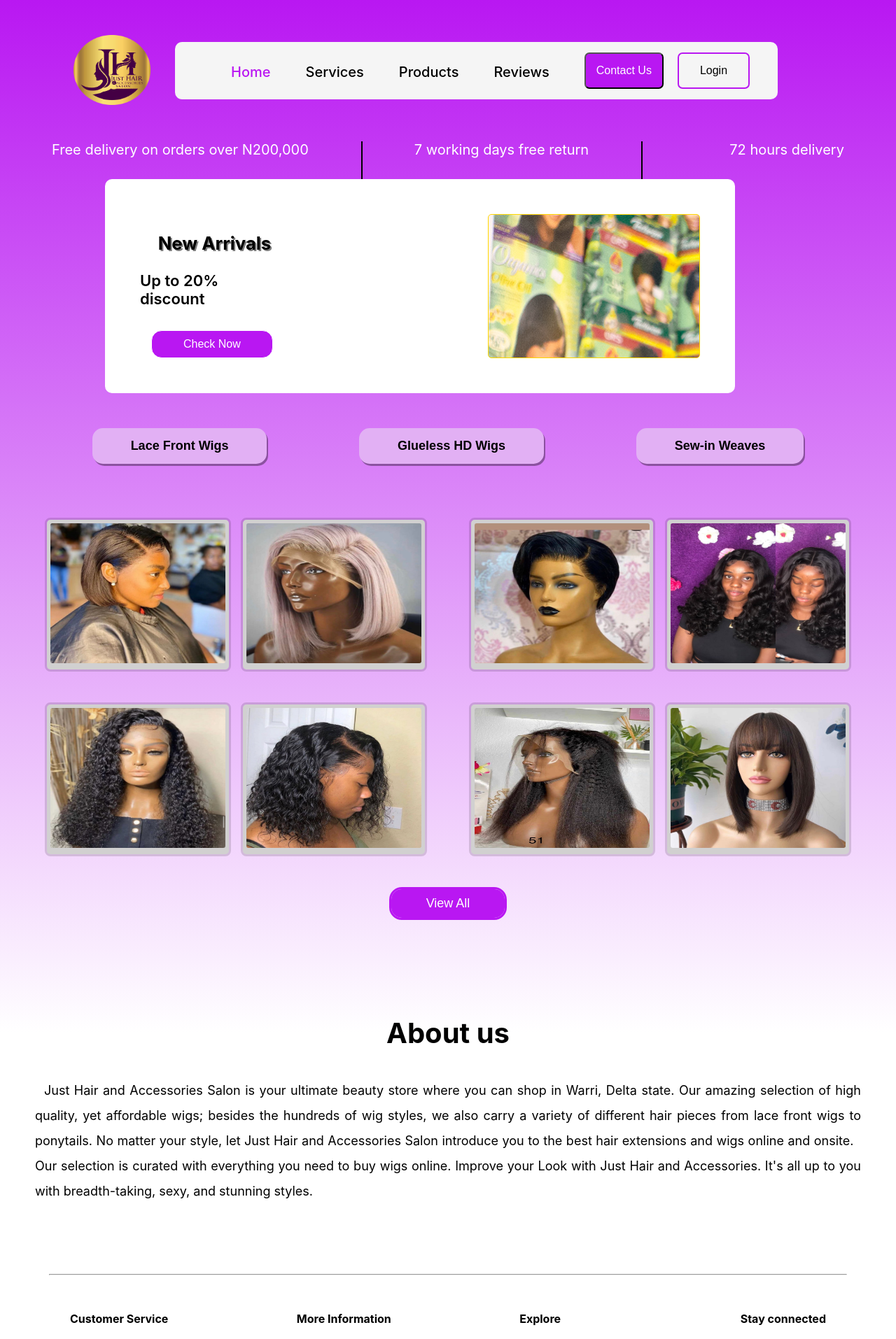
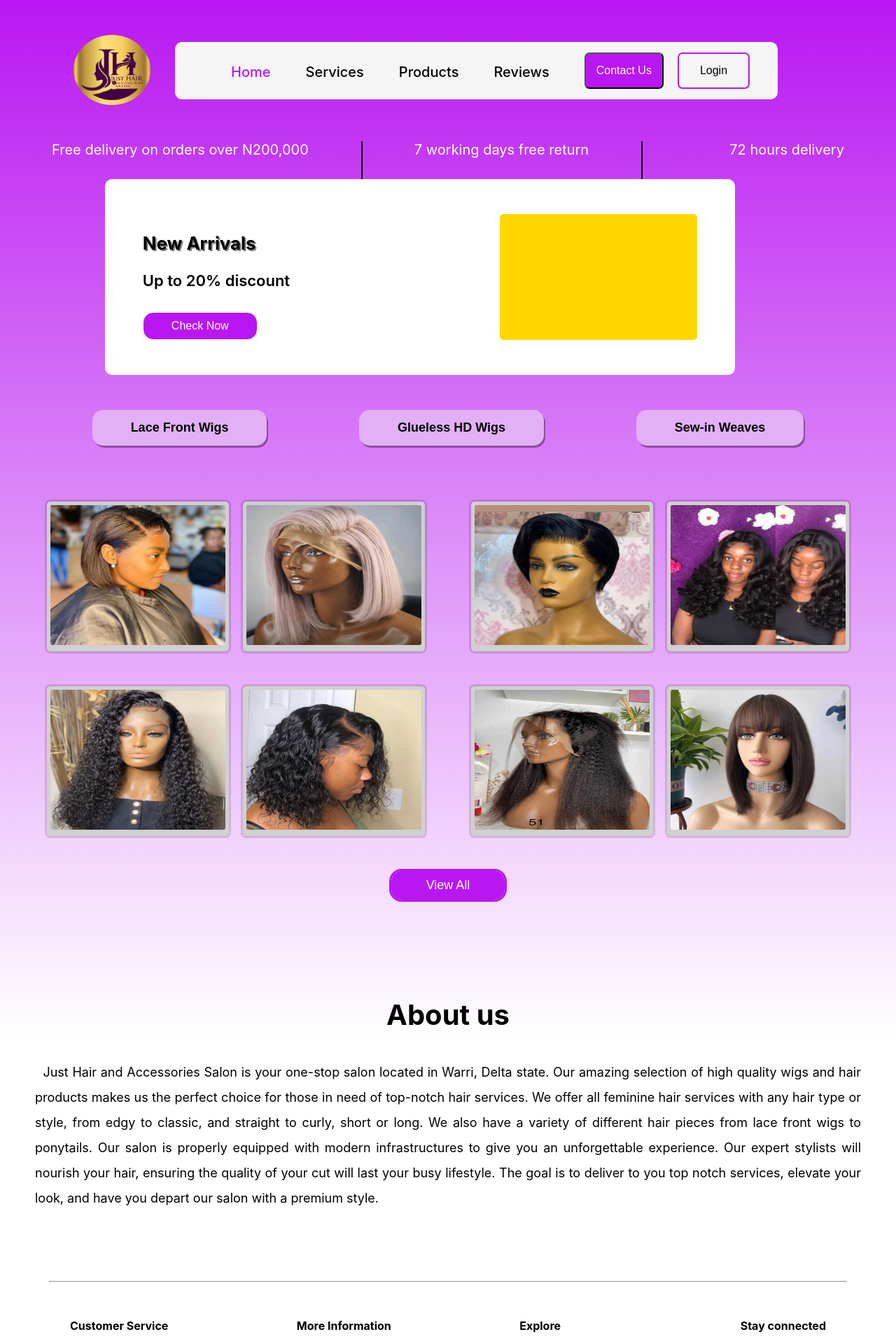
Before and after one commit to Adeboye22/justhairaccessoriesandsalon.github.io, a React (Create React App) app in the folder just-hair/: page / in a window 1280 px wide. Shown: the top 1914 px of the page at 70% size. Built offline with nearby package versions, Linux system fonts and the light colour scheme.

Commit message:
just-hair

```diff
--- a/just-hair/package.json
+++ b/just-hair/package.json
@@ -37,5 +37,10 @@
       "last 1 firefox version",
       "last 1 safari version"
     ]
+  },
+  "devDependencies": {
+    "gulp": "^4.0.2",
+    "gulp-sass": "^5.1.0",
+    "sass": "^1.63.6"
   }
 }
--- a/just-hair/src/Components/Homepage.jsx
+++ b/just-hair/src/Components/Homepage.jsx
@@ -73,10 +73,7 @@ const Homepage = () => {
         <div className="Abt_us">
           <h3>About us</h3>
           <p>
-            &nbsp; Just Hair and Accessories Salon is your ultimate beauty store where you can shop in Warri, Delta state. Our amazing selection of high quality, yet affordable wigs; besides the
-            hundreds of wig styles, we also carry a variety of different hair pieces from lace front wigs to ponytails. No matter your style, let Just Hair and Accessories Salon introduce
-            you to the best hair extensions and wigs online and onsite.
-            &nbsp; Our selection is curated with everything you need to buy wigs online. Improve your Look with Just Hair and Accessories. It's all up to you with breadth-taking, sexy, and stunning styles.
+            &nbsp; Just Hair and Accessories Salon is your one-stop salon located in Warri, Delta state. Our amazing selection of high quality wigs and hair products makes us the perfect choice for those in need of top-notch hair services. We offer all feminine hair services with any hair type or style, from edgy to classic, and straight to curly, short or long. We also have a variety of different hair pieces from lace front wigs to ponytails. Our salon is properly equipped with modern infrastructures to give you an unforgettable experience. Our expert stylists will nourish your hair, ensuring the quality of your cut will last your busy lifestyle. The goal is to deliver to you top notch services, elevate your look, and have you depart our salon with a premium style.
           </p>
         </div>
       </div>
--- a/just-hair/src/styles/base.css
+++ b/just-hair/src/styles/base.css
@@ -73,7 +73,7 @@ section.second_section .col_5{
     .col_4a{
         display: flex;
         flex-direction: row;
-        margin-right: 150px;
+        margin-right: 120px;
     }
     .fb_icon a{
         color: blue;
--- a/just-hair/src/styles/homepage.css
+++ b/just-hair/src/styles/homepage.css
@@ -41,15 +41,13 @@
 }
 .hero_a h3{
     text-shadow: 2px 2px rgba(0, 0, 0, 0.507);
-    margin-left:1em;
 }
 .hero_a span{
     font-weight: 600;
 }
 .hero_a button{
     margin-top: 2em;
-    margin-left: 1em;
-    padding:10px 45px ;
+    padding:10px 40px ;
     font-size: 16px;
     border-radius: 15px;
     border:1px solid;
@@ -64,47 +62,10 @@
     border:2px solid;
 }
 .heroImg{
-    background: url(../assets/jh_ads11.jpg);
-    background-size: auto;
+    background: gold;
     border-radius: 5px;
     border: 1px solid gold;
-    width: 40%;
-    animation: change 60s infinite ease-in-out;
-}
-@keyframes change{
-    0%{
-        background: url(../assets/jh_ads0.jpg);
-    }
-    10%{
-        background: url(../assets/jh_ads1.jpg)
-    }
-    20%{
-        background: url(../assets/jh_ads2.jpg)
-    }
-    30%{
-        background: url(../assets/jh_ads3.jpg)
-    }
-    40%{
-        background: url(../assets/jh_ads4.jpg)
-    }
-    50%{
-        background: url(../assets/jh_ads5.jpg)
-    }
-    60%{
-        background: url(../assets/jh_ads6.jpg);
-    }
-    70%{
-        background: url(../assets/jh_ads7.jpg)
-    }
-    80%{
-        background: url(../assets/jh_ads8.jpg);
-    }
-    90%{
-        background: url(../assets/jh_ads9.jpg);
-    }
-    100%{
-        background: url(../assets/jh_ads10.jpg);
-    }
+    width: 35%;
 }
 /* buttons to products */
 .btn_3{
@@ -365,7 +326,6 @@
     .heroImg{
         border-radius: 5px;
         width: 35%;
-        height: 25%;
         margin: 2em 0em 2em 4em;
     }
     /* buttons to products */
--- a/just-hair/src/styles/navigation.css
+++ b/just-hair/src/styles/navigation.css
@@ -156,11 +156,22 @@ nav button a{
         font-weight: 500;
         cursor: pointer;
     }
+    nav button.contactUs {
+        margin-right: 0px;
+        margin-top: 0px;
+        margin-bottom: 0px;
+        padding: 10px;
+        border-radius: 7px;
+        font-size: 14px;
+        cursor:pointer;
+        transition: all 0.5s ease-in-out;
+        background: #B917F2;
+    }
     .navLogInBtn{
         margin-right: 0px;
         margin-top: 15px;
         margin-bottom: 15px;
-        padding: 15px 30px;
+        padding: 10px;
         border: solid 2px #B917F2;
         border-radius: 7px;
         font-size: 16px;
```
Also changed, not shown: just-hair/sample.js (added, +7 -0 lines), 2 other files (tests, documents, lock files or other folders).
